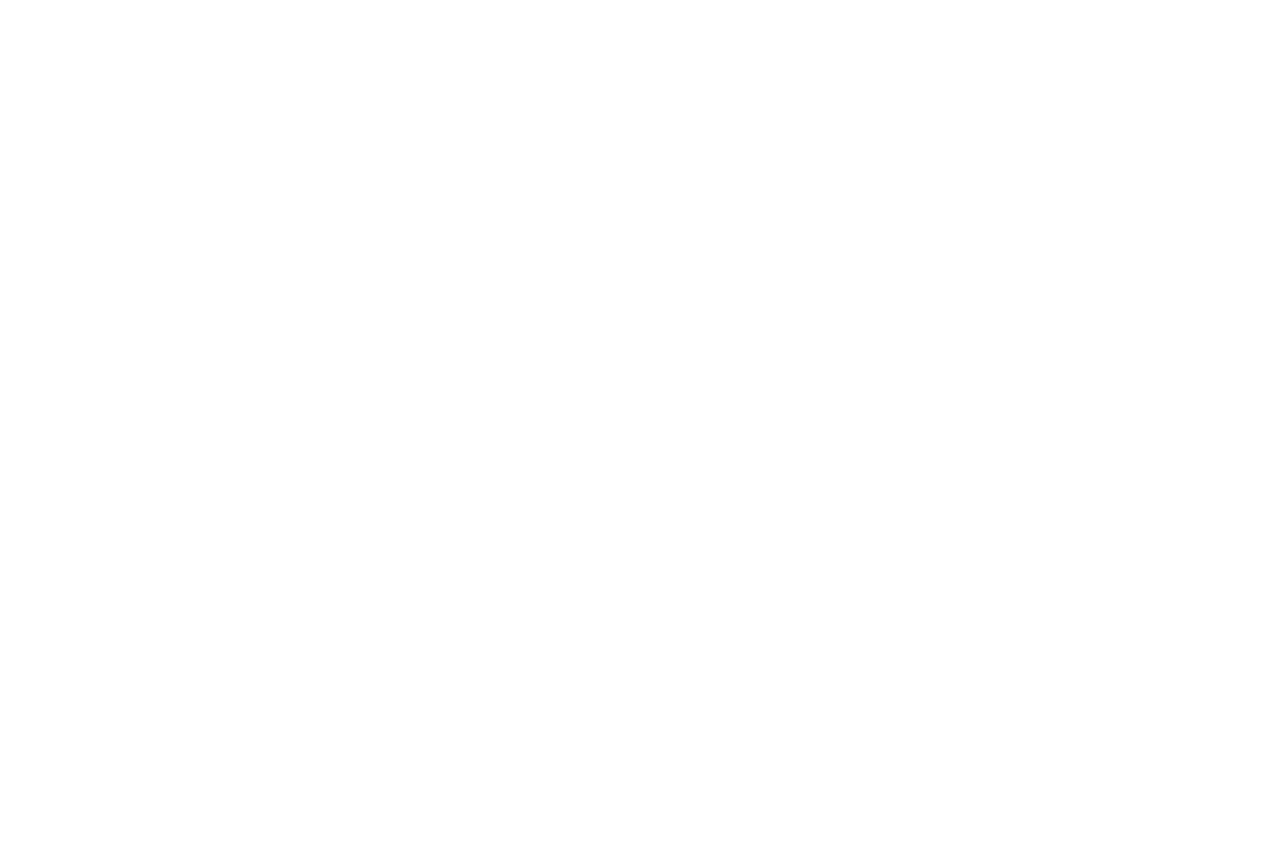
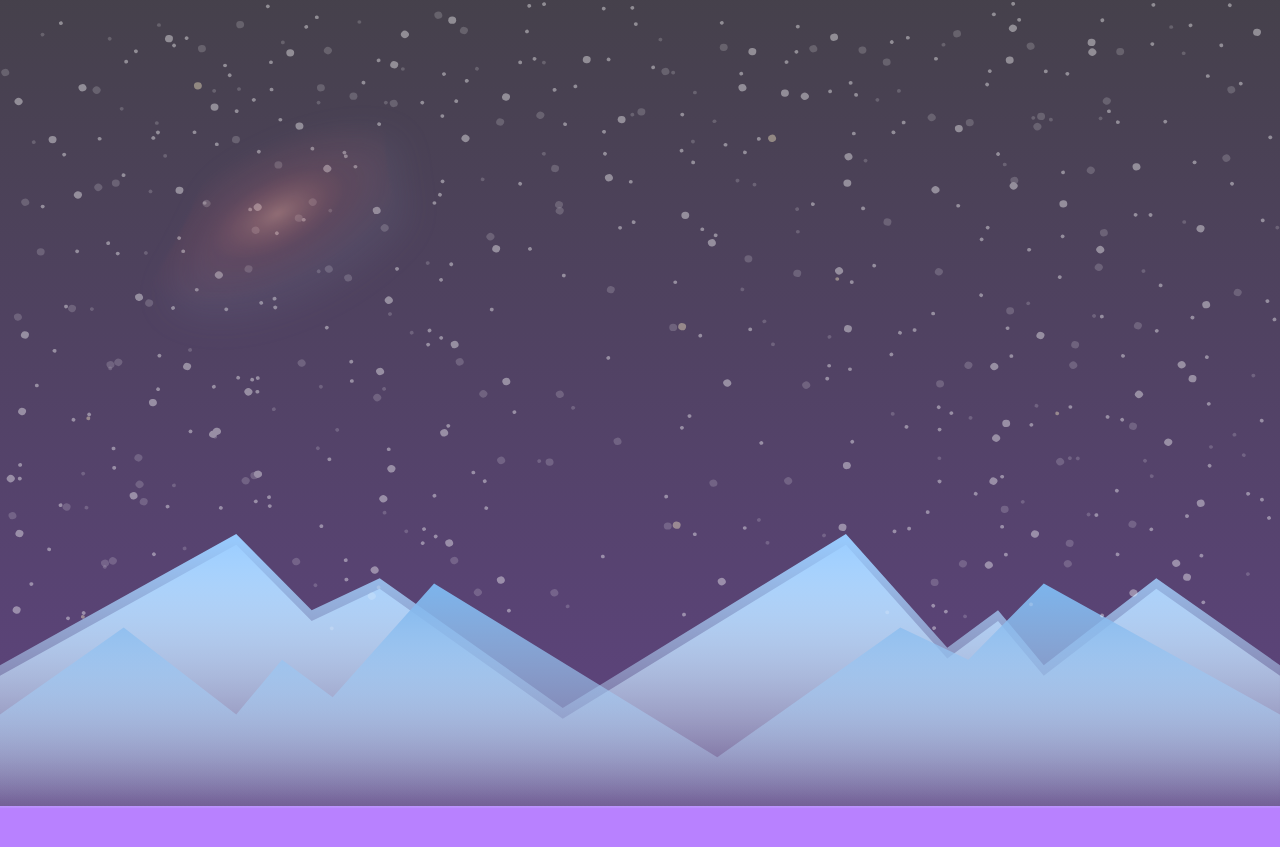
Before and after one commit to scottdevito/sdevito-portfolio, a React (Create React App) app: page / in a window 1280 px wide. Shown: the part 3673-4520 px from the top of the page. Before the commit the page ends 3504 px from the top, so only its background shows below. Built offline with nearby package versions, Linux system fonts and the light colour scheme.

Commit message:
Add ContactSection and graphics

```diff
--- a/src/App.tsx
+++ b/src/App.tsx
@@ -2,6 +2,7 @@
 import styled from "styled-components";
 
 import AppHeader from "./components/app-header";
+import ContactSection from "./pages/contact-section/contact-section";
 import ExperienceSection from "./pages/experience-section/experience-section";
 import LandingSection from "./pages/landing-section/landing-section";
 import ProjectsSection from "./pages/projects-section/projects-section";
@@ -14,6 +15,7 @@
         <LandingSection />
         <ProjectsSection />
         <ExperienceSection />
+        <ContactSection />
       </main>
     </AppWrapper>
   );
--- /dev/null
+++ b/src/pages/contact-section/contact-section.tsx
@@ -0,0 +1,71 @@
+import * as React from "react";
+import styled from "styled-components";
+import { colors } from "../../styles/global-styles";
+import stars from "../../assets/images/stars.svg";
+import mountains from "../../assets/images/mountains.svg";
+
+export interface ContactSectionProps {}
+
+const ContactSection: React.FC<ContactSectionProps> = () => {
+  return (
+    <ContactSectionWrapper>
+      <AmbientLightWrapper>
+        <Stars src={stars} alt="stars" />
+        <Mountains src={mountains} alt="mountains" />
+        <Footer />
+      </AmbientLightWrapper>
+    </ContactSectionWrapper>
+  );
+};
+
+export default ContactSection;
+
+const ContactSectionWrapper = styled.div`
+  display: flex;
+  flex-direction: column;
+  justify-content: flex-start;
+  align-items: center;
+  min-height: 110vh;
+  width: 100%;
+  background-color: ${colors.spaceBlack};
+`;
+
+const AmbientLightWrapper = styled.div`
+  height: 100%;
+  width: 100%;
+  background: linear-gradient(
+    180deg,
+    #404040 0%,
+    rgba(119, 71, 179, 0.82) 137.48%
+  );
+`;
+
+const Stars = styled.img`
+  width: 100%;
+  max-width: 100%;
+  transform: translateY(100px);
+`;
+
+const Mountains = styled.img`
+  width: 100%;
+  max-width: 100%;
+  margin-bottom: -8px;
+
+  @media (min-width: 2000px) {
+    margin-bottom: -9px;
+  }
+
+  @media (min-width: 2700px) {
+    margin-bottom: -10px;
+  }
+
+  @media (min-width: 3000px) {
+    margin-bottom: -11px;
+  }
+`;
+
+const Footer = styled.div`
+  height: 50px;
+  width: 100%;
+  background-color: #b881ff;
+`;
```
Also changed, not shown: src/assets/images/mountains.svg (added), src/assets/images/stars.svg (added).
